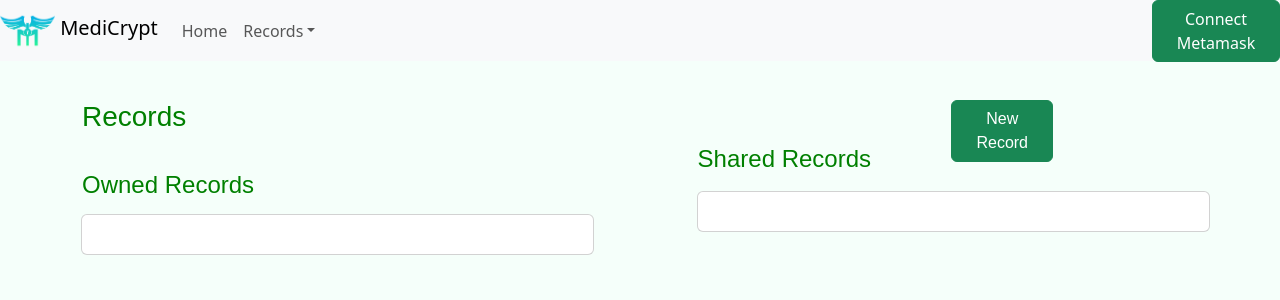
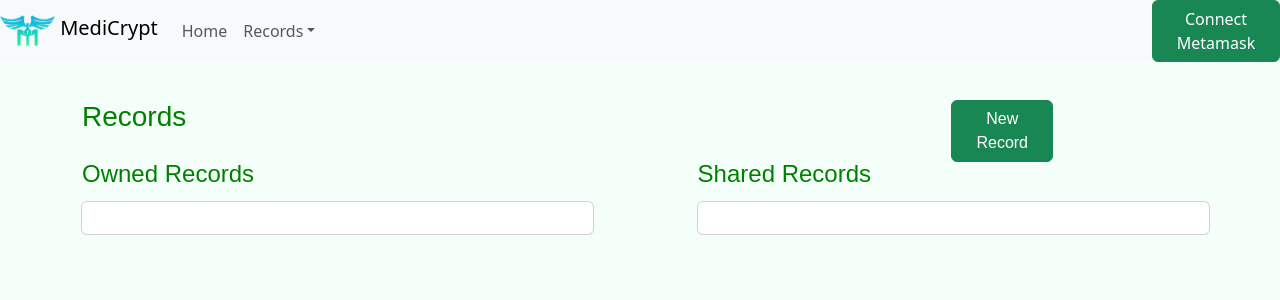
Before and after one commit to MKarloPilares/MediCrypt, a React (Vite) app: page /RecList in a window 1280 px wide. Shown: the top 300 px of the page. Built offline with nearby package versions, Linux system fonts and the light colour scheme.

Commit message:
Mint List Side

```diff
--- a/src/Components/Buttons/MintButton.tsx
+++ b/src/Components/Buttons/MintButton.tsx
@@ -54,7 +54,7 @@ const MintButton: React.FC<MintButtonProps> = ({ account, combinedData, tokenID
       });
       const resData = await res.json();
       const fileUrl = `https://ipfs.io/ipfs/${resData.IpfsHash}`;
-      if (!provider || !account) {
+      if (!provider) {
         console.error('User is not connected to an Ethereum wallet.');
         return;
       }
@@ -69,10 +69,10 @@ const MintButton: React.FC<MintButtonProps> = ({ account, combinedData, tokenID
 
       try {
         if (tokenID === null) {
-          console.log(account)
-          console.log(fileUrl)
-          console.log(combinedData.personalInfo.patientName)
-          console.log(encryptionKey)
+          console.log (account)
+          console.log (fileUrl)
+          console.log (combinedData.personalInfo.patientName)
+          console.log (encryptionKey)
           await contract.mint(account, fileUrl, combinedData.personalInfo.patientName, encryptionKey);
         } else {
           const record =  await contract.getTokenMetadata(tokenID);
--- a/src/Components/Pages/RecordsList.css
+++ b/src/Components/Pages/RecordsList.css
@@ -9,26 +9,28 @@
 }
 
 .ownedRecords-heading{
-  position: relative;
+  position: absolute;
+  top: 25%;
 }
 
 .card-ownedRecords {
-  position: relative;
+  position: absolute;
   width: 45%;
+  top: 42%;
   left: 1%;
 }
 
 .sharedRecords-heading {
-  position: relative;
-  bottom: 46%;
-  left: 54%
+  position: absolute;
+  left: 54%;
+  top: 25%;
 }
 
 .card-sharedRecords {
-  position: relative;
+  position: absolute;
   width: 45%;
   left: 55%;
-  bottom: 45%;
+  top: 42%
 }
 
 .button-share-access {
--- a/src/Components/Sidebar/sidebar.tsx
+++ b/src/Components/Sidebar/sidebar.tsx
@@ -42,7 +42,9 @@ const Sidebar = ({combinedData, tokenID, isMedicalProvider, setPersonalInfo, per
           </Form.Group>
           {isMedicalProvider ? (
             <>
+            {tokenID === null &&
               <Form.Control placeholder='Input Owner Wallet Address' className="wallet-input" onChange={(e) => setOwnerWalletAddress(e.target.value)}></Form.Control>
+            }
               <MintButton account={ownerWalletAddress} combinedData={combinedData} tokenID={tokenID}></MintButton>
             </>
           ) : (
```
